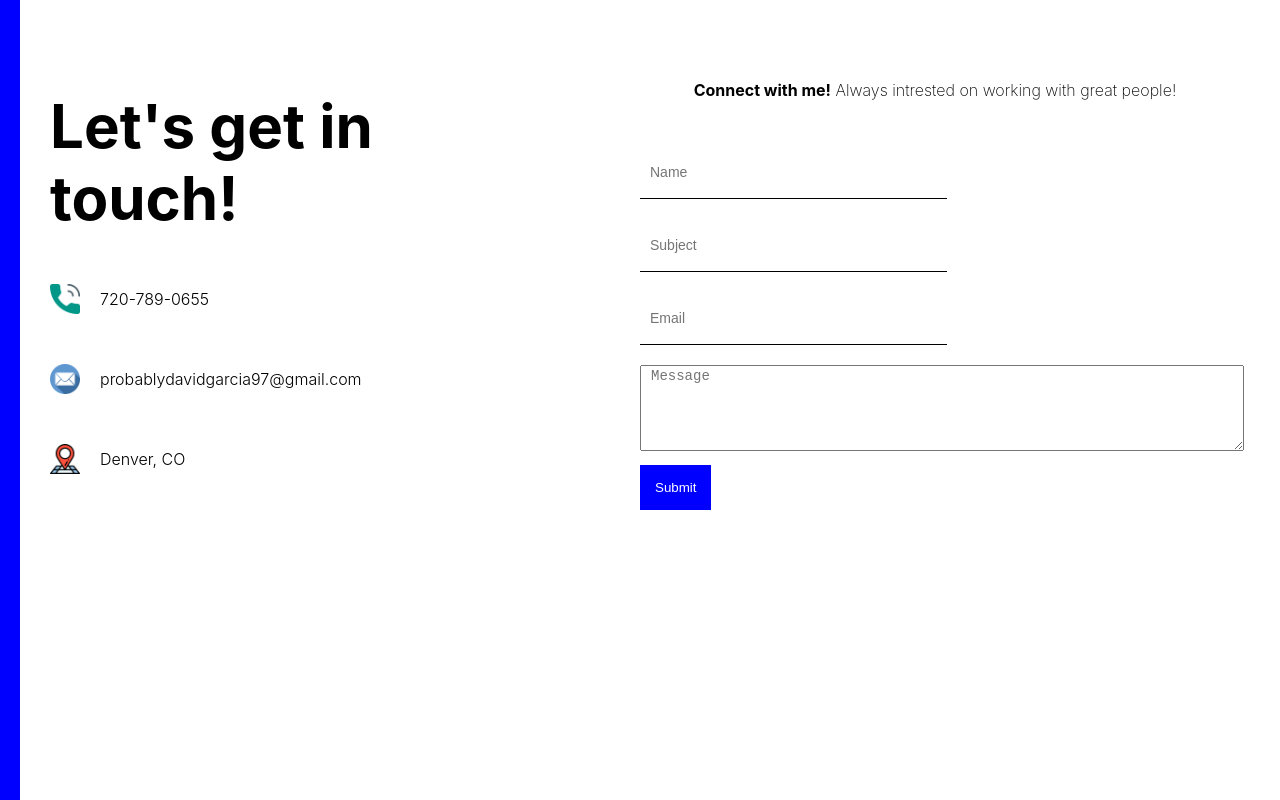
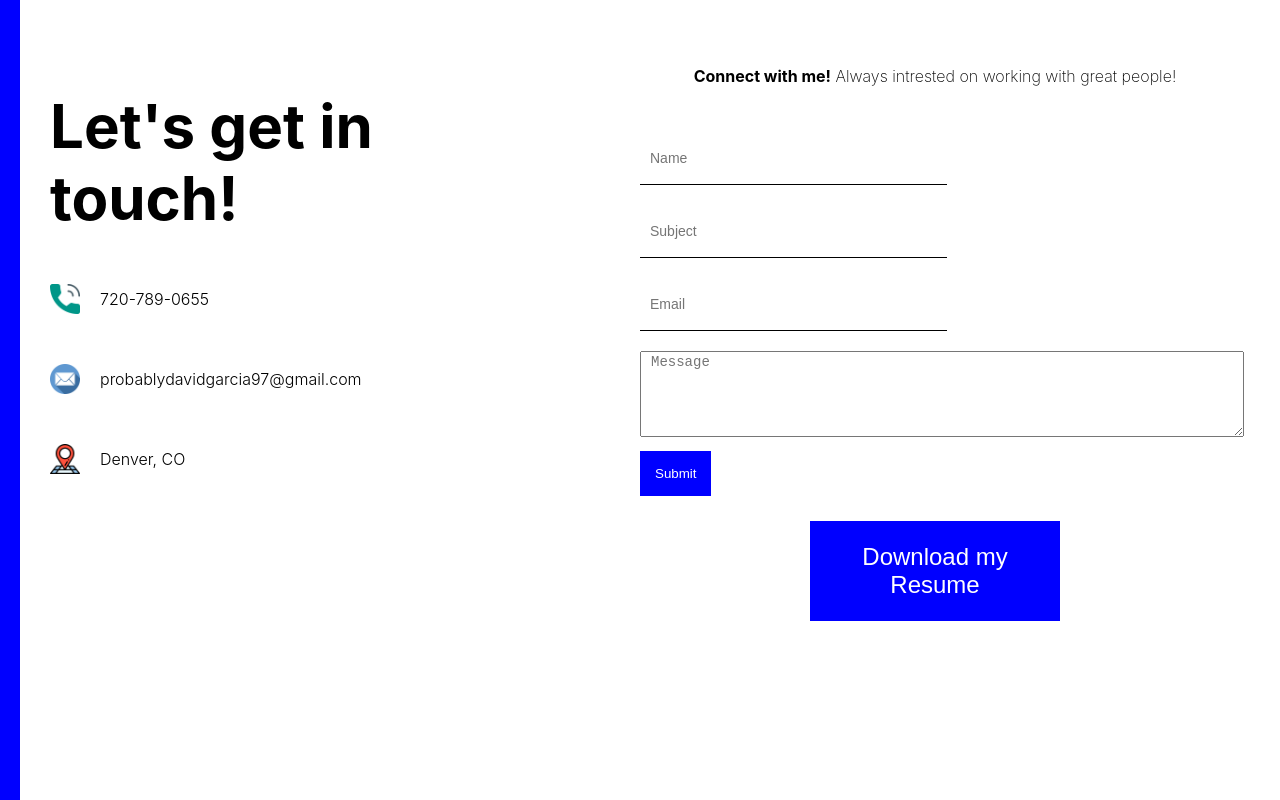
Before and after one commit to rednblue97/React-Portfolio, a React (Create React App) app in the folder my-app/: page / in a window 1280 px wide. Shown: the part 2677-3477 px from the top of the page. Built offline with nearby package versions, Linux system fonts and the light colour scheme.

Commit message:
Added my resume for download

```diff
--- a/my-app/package.json
+++ b/my-app/package.json
@@ -9,6 +9,7 @@
     "@testing-library/user-event": "^13.5.0",
     "emailjs": "^4.0.2",
     "emailjs-com": "^3.2.0",
+    "file-saver": "^2.0.5",
     "react": "^18.2.0",
     "react-dom": "^18.2.0",
     "react-scripts": "^5.0.1",
--- a/my-app/src/components/conatct/Contact.jsx
+++ b/my-app/src/components/conatct/Contact.jsx
@@ -5,6 +5,7 @@ import Home from "../../img/address.png"
 import { useRef } from "react"
 import emailjs from 'emailjs-com';
 import { useState } from "react"
+import FileSaver from 'file-saver';
 
 const Contact = () => {
     const formRef = useRef();
@@ -21,6 +22,13 @@ const Contact = () => {
           console.log(error.text);
       });
 
+    }
+
+    const saveFile = () => {
+        FileSaver.saveAs(
+            process.env.REACT_APP_CLIENT_URL + "../../img/Resume(9).pdf",
+            "Resume(9).pdf"
+    );
     }
 
     return (
@@ -61,6 +69,9 @@ const Contact = () => {
                         <button>Submit</button>
                         {done && "Thank You!"}
                     </form>
+                    <button className="resume" onClick={saveFile}>
+                        Download my Resume
+                    </button>
                 </div>
             </div>
         </div>
--- a/my-app/src/components/conatct/contact.css
+++ b/my-app/src/components/conatct/contact.css
@@ -81,6 +81,14 @@ button {
     cursor: crosshair;
 }
 
+.resume {
+    font-family: arial;
+    font-size: 24px;
+    margin: 25px;
+    width: 250px;
+    height: 100px;
+}
+
 @media screen and (max-width: 480px) {
     .c-wrapper {
         flex-direction: column;
@@ -116,4 +124,8 @@ button {
     button {
         margin-top: 10px;
     }
+
+    .resume {
+        text-align: center;
+    }
 }
```
Also changed, not shown: 2 other files (tests, documents, lock files or other folders).
